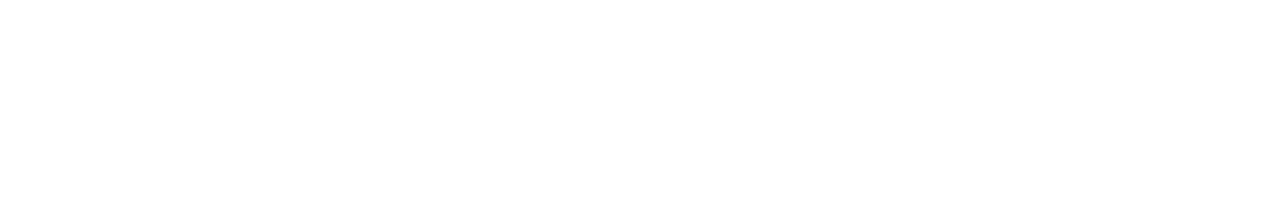
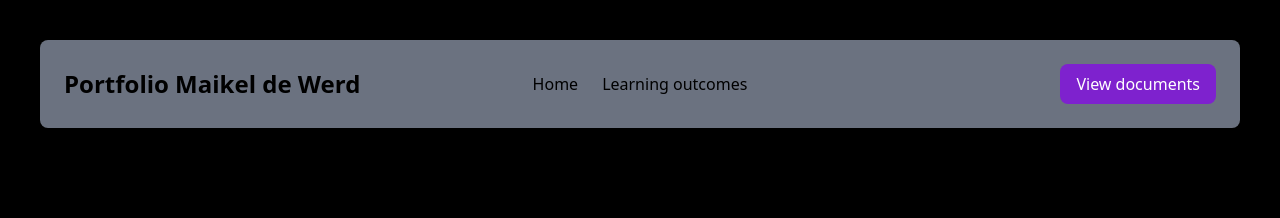
Before and after one commit to MaikeldeWerd/Semester_7, a Next.js app: page /LearningOutcomes in a window 1280 px wide. Before the commit this address had no page. Shown: the top 218 px of the page. Built offline with nearby package versions, Linux system fonts and the light colour scheme.

Commit message:
Cleanup and small nav fix

```diff
--- a/src/components/layouts/Layout.js
+++ b/src/components/layouts/Layout.js
@@ -21,16 +21,19 @@ const Layout = ({children, className, ...properties}) => {
                             <div className={'flex gap-6 justify-center'}>
                                 <Link href={"/"}>Home</Link>
 
-                                <Link href={"learning_outcomes/LearningOutcomes"}>Learning outcomes</Link>
+                                <Link href={"LearningOutcomes"}>Learning outcomes</Link>
                             </div>
                         </nav>
 
                         <div className={'flex justify-end'}>
-                            <Button>
-                        <span>
-                            View documents
-                        </span>
-                            </Button>
+                            <Link href={'https://drive.google.com/drive/folders/1XWfhaDkIdvxGdS6dpUzv0kzuHTd4WS2K?usp=share_link'} target={'_blank'}>
+                                <Button>
+                                    <span>
+                                        View documents
+                                    </span>
+                                </Button>
+                            </Link>
+
                         </div>
                     </div>
                 </Panel>
--- a/src/pages/learning_outcomes/LearningOutcomes.js
+++ b/src/pages/LearningOutcomes.js
@@ -8,10 +8,6 @@ import {useEffect, useState} from "react";
 
 const LearningOutcomes = () => {
     const [outcomeNav, setOutcomeNav] = useState(0);
-
-    useEffect(() => {
-        console.log(outcomeNav);
-    }, [outcomeNav]);
 
     return (
         <Layout>
```
